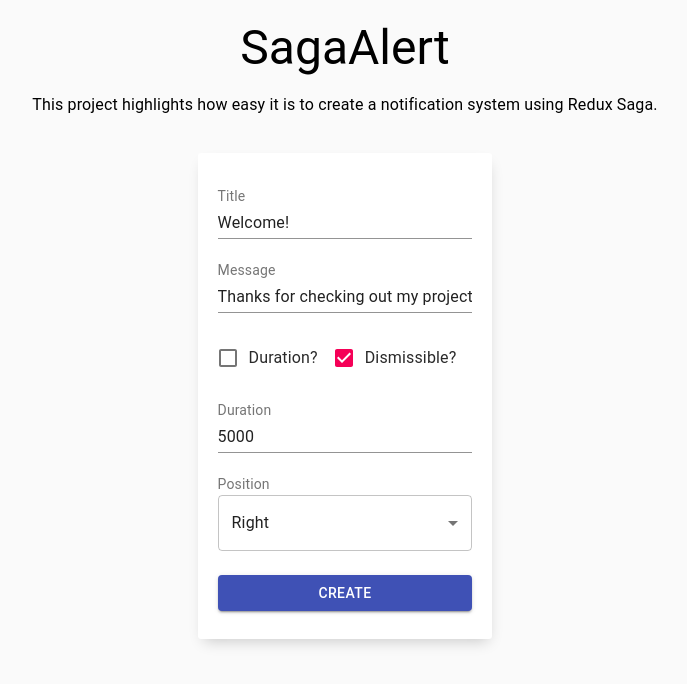
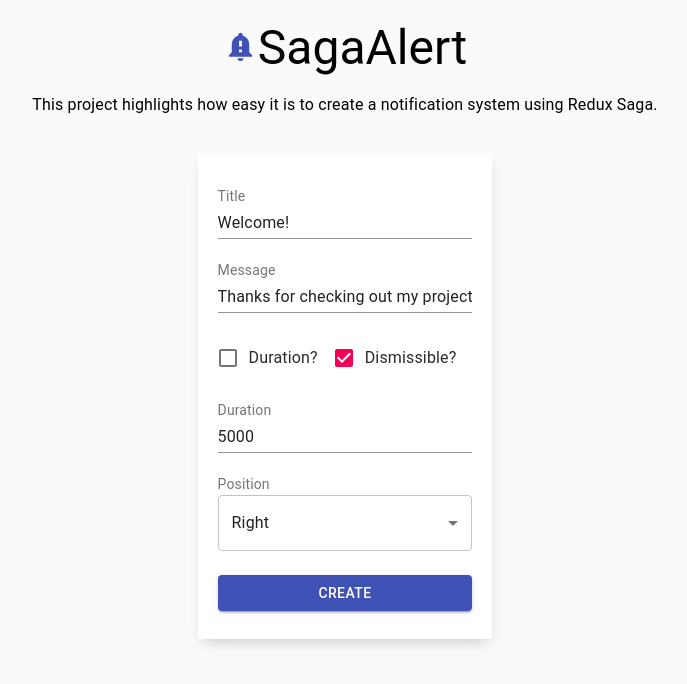
Before and after one commit to akeamwoods/SagaAlert, a React (Create React App) app: page / in a window 1280 px wide. Shown: the top 684 px of the page, without its empty margins (295-982 px from the left). Built offline with nearby package versions, Linux system fonts and the light colour scheme; what typesafe-actions would draw is missing.

Commit message:
Slight UI tweaks

```diff
--- a/src/index.tsx
+++ b/src/index.tsx
@@ -22,6 +22,7 @@ import {
   Typography,
 } from "@material-ui/core";
 import { Controller, useForm } from "react-hook-form";
+import NotificationImportantIcon from "@material-ui/icons/NotificationImportant";
 
 type Inputs = {
   title: string;
@@ -74,6 +75,7 @@ function App() {
         <NotificationContainer />
         <Box margin="20px">
           <Typography variant="h3" align="center" component="h1" gutterBottom>
+            <NotificationImportantIcon fontSize="large" color="primary" />
             SagaAlert
           </Typography>
           <Typography paragraph gutterBottom>
--- /dev/null
+++ b/src/react-app-env.d.ts
@@ -0,0 +1 @@
+/// <reference types="react-scripts" />
```
Also changed, not shown: 1 other file (tests, documents, lock files or other folders).
